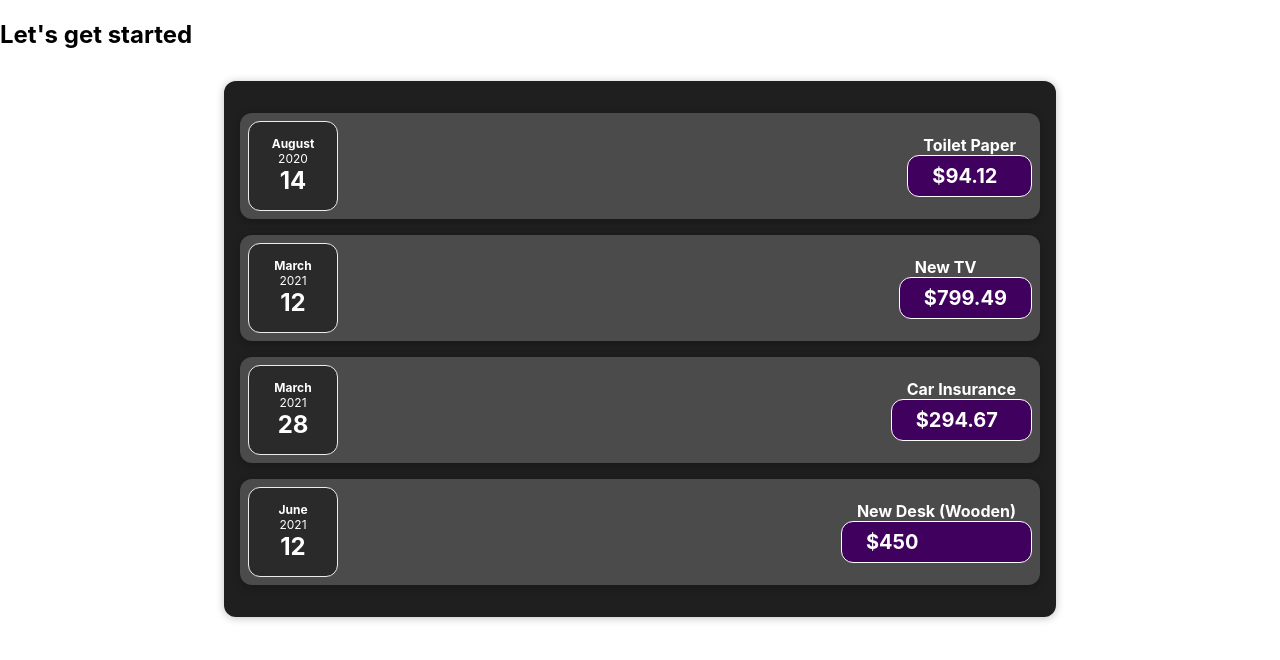
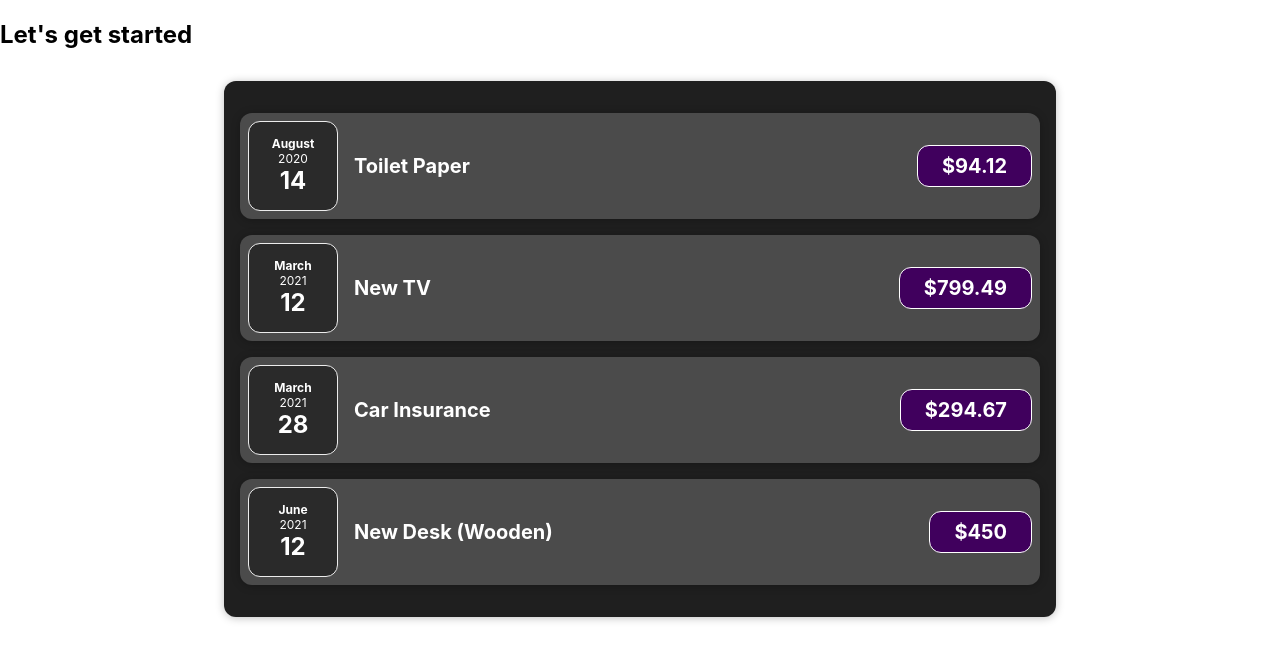
Before and after one commit to gaganggoyal/reactfirstapp, a React (Create React App) app: page / in a window 1280 px wide. Shown: the top 660 px of the page. Built offline with nearby package versions, Linux system fonts and the light colour scheme.

Commit message:
Add Card wrapper component

```diff
--- /dev/null
+++ b/src/components/Card.css
@@ -0,0 +1,5 @@
+
+.card {
+  border-radius: 12px;
+  box-shadow: 0 1px 8px rgba(0, 0, 0, 0.25);
+}
--- /dev/null
+++ b/src/components/Card.js
@@ -0,0 +1,9 @@
+import './Card.css'
+
+function Card(props) {
+  const classes = 'card ' + props.className;
+
+  return <div className={classes}>{props.children}</div>;
+}
+
+export default Card;
--- a/src/components/ExpenseItem.css
+++ b/src/components/ExpenseItem.css
@@ -2,10 +2,8 @@
   display: flex;
   justify-content: space-between;
   align-items: center;
-  box-shadow: 0 2px 8px rgba(0, 0, 0, 0.25);
   padding: 0.5rem;
   margin: 1rem 0;
-  border-radius: 12px;
   background-color: #4b4b4b;
 }
 
--- a/src/components/ExpenseItem.js
+++ b/src/components/ExpenseItem.js
@@ -1,16 +1,17 @@
 import ExpenseDate from './ExpenseDate'
-import "./ExpenseItem.css";
+import Card from './Card'
+import './ExpenseItem.css';
 
 function ExpenseItem(props) {
 
   return (
-    <div className="expense-item">
+    <Card className="expense-item">
       <ExpenseDate date={props.date} />
-      <div className="expense-item_description">
+      <div className="expense-item__description">
         <h2>{props.title}</h2>
         <div className="expense-item__price">${props.amount}</div>
       </div>
-    </div>
+    </Card>
   );
 }
 
--- a/src/components/Expenses.js
+++ b/src/components/Expenses.js
@@ -1,9 +1,10 @@
 import './Expenses.css'
+import Card from './Card'
 import ExpenseItem from './ExpenseItem';
 
 function Expenses(props) {
   return (
-    <div className="expenses">
+    <Card className="expenses">
       <ExpenseItem
         title={props.data[0].title}
         amount={props.data[0].amount}
@@ -24,7 +25,7 @@
         amount={props.data[3].amount}
         date={props.data[3].date}
         ></ExpenseItem>
-    </div>
+    </Card>
 
   );
 }
```
